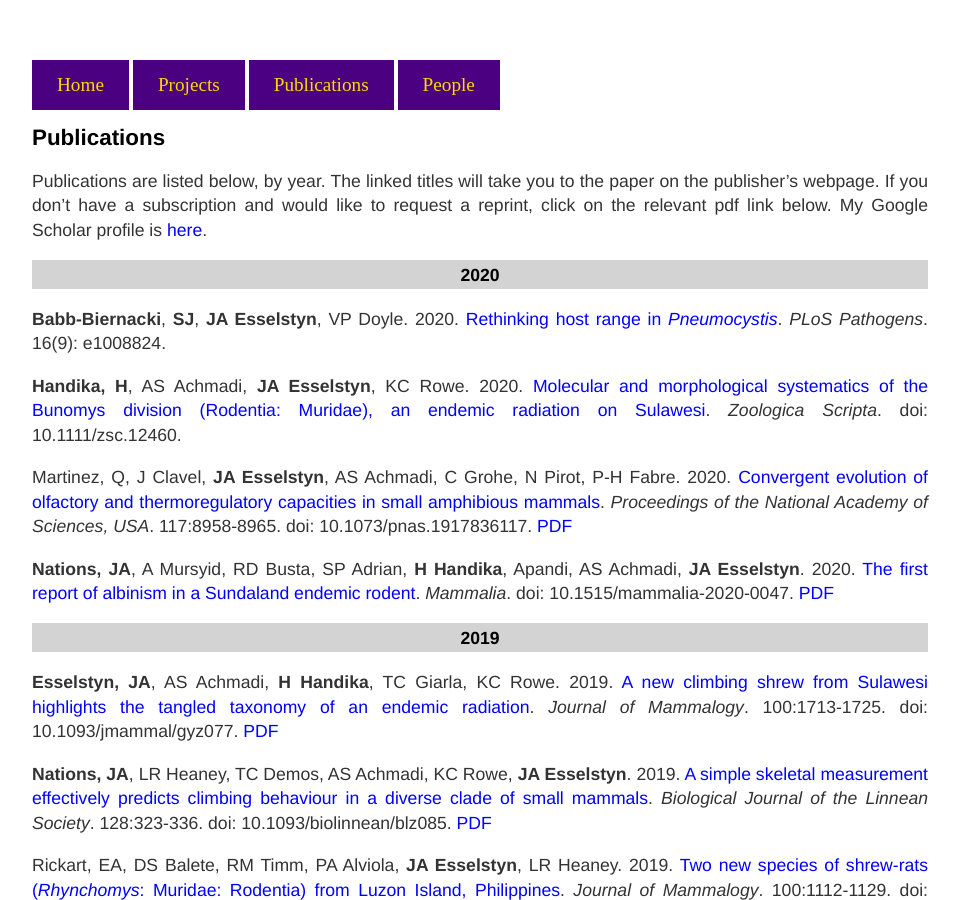
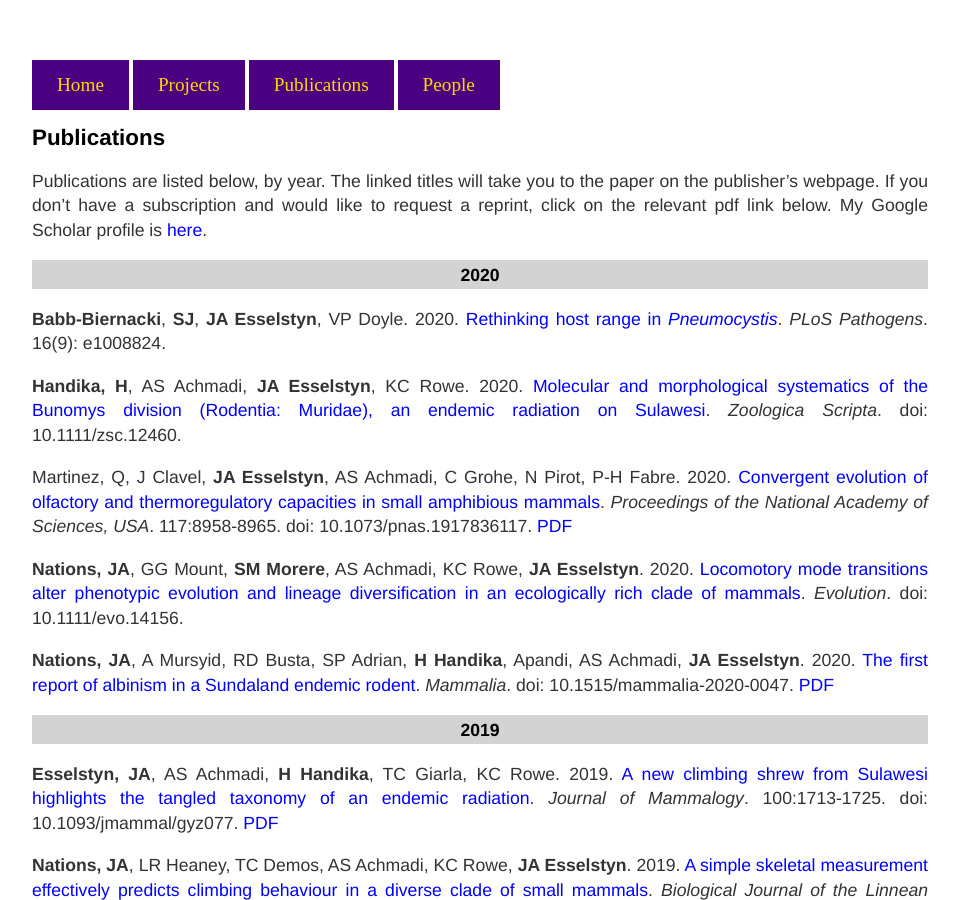
Before and after one commit to esselstyn/esselstyn.github.io, a Jekyll site: the page built from publications.md, in a window 1280 px wide and 900 px high. Shown: the whole window, without its empty margins (160-1121 px from the left). Built offline with Jekyll 4.4.1, drawn with Linux system fonts in a browser that asks for light colours.

Commit message:
Update publications.md

```diff
--- a/publications.md
+++ b/publications.md
@@ -12,6 +12,8 @@ Publications are listed below, by year. The linked titles will take you to the p
 **Handika, H**, AS Achmadi, **JA Esselstyn**, KC Rowe. 2020. [Molecular and morphological systematics of the Bunomys division (Rodentia: Muridae), an endemic radiation on Sulawesi](https://doi.org/10.1111/zsc.12460). _Zoologica Scripta_. doi: 10.1111/zsc.12460.
 
 Martinez, Q, J Clavel, **JA Esselstyn**, AS Achmadi, C Grohe, N Pirot, P-H Fabre. 2020. [Convergent evolution of olfactory and thermoregulatory capacities in small amphibious mammals](https://doi.org/10.1073/pnas.1917836117). _Proceedings of the National Academy of Sciences, USA_. 117:8958-8965. doi: 10.1073/pnas.1917836117. [PDF](publications/2020/Martinez-2020.pdf)
+
+**Nations, JA**, GG Mount, **SM Morere**, AS Achmadi, KC Rowe, **JA Esselstyn**. 2020. [Locomotory mode transitions alter phenotypic evolution and lineage diversification in an ecologically rich clade of mammals](https://doi.org/10.1111/evo.14156). _Evolution_. doi: 10.1111/evo.14156.
 
 **Nations, JA**, A Mursyid, RD Busta, SP Adrian, **H Handika**, Apandi, AS Achmadi, **JA Esselstyn**. 2020. [The first report of albinism in a Sundaland endemic rodent](https://doi.org/10.1515/mammalia-2020-0047). _Mammalia_. doi: 10.1515/mammalia-2020-0047. [PDF](publications/2020/Nations-2020.pdf)
 
```
